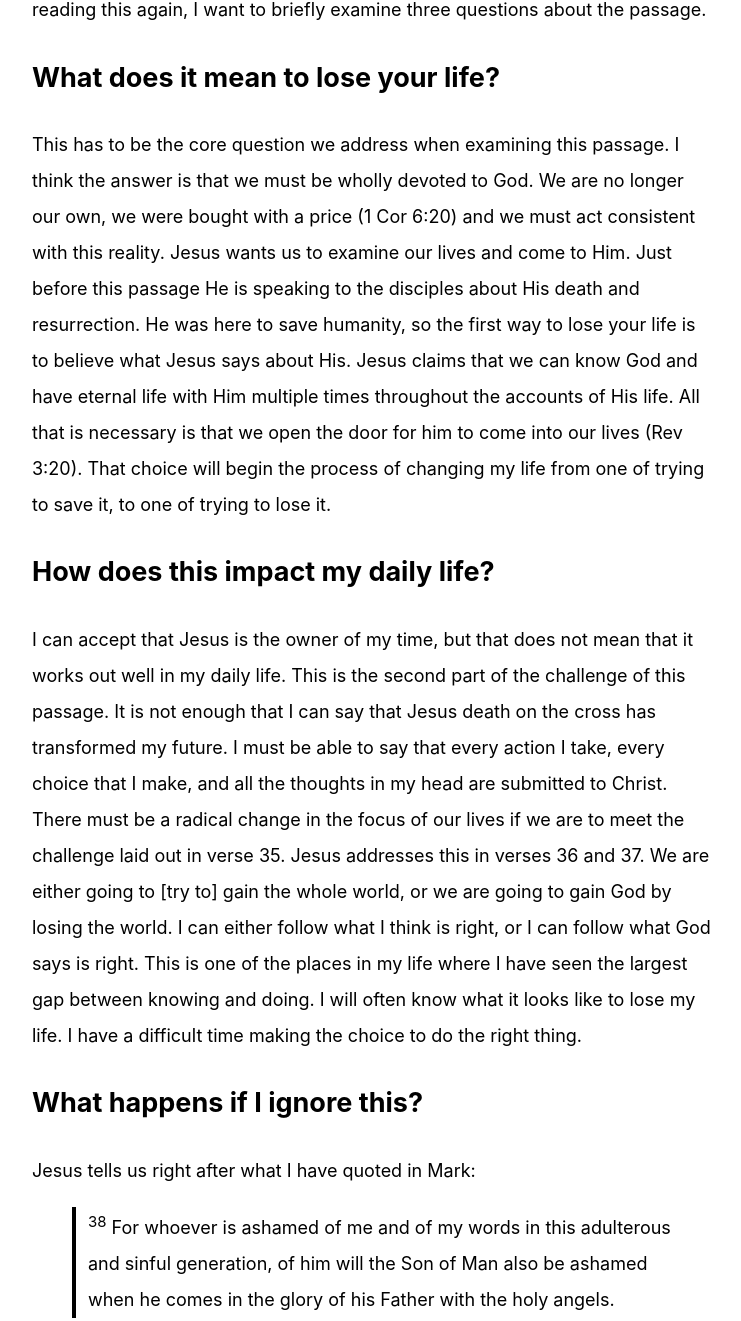
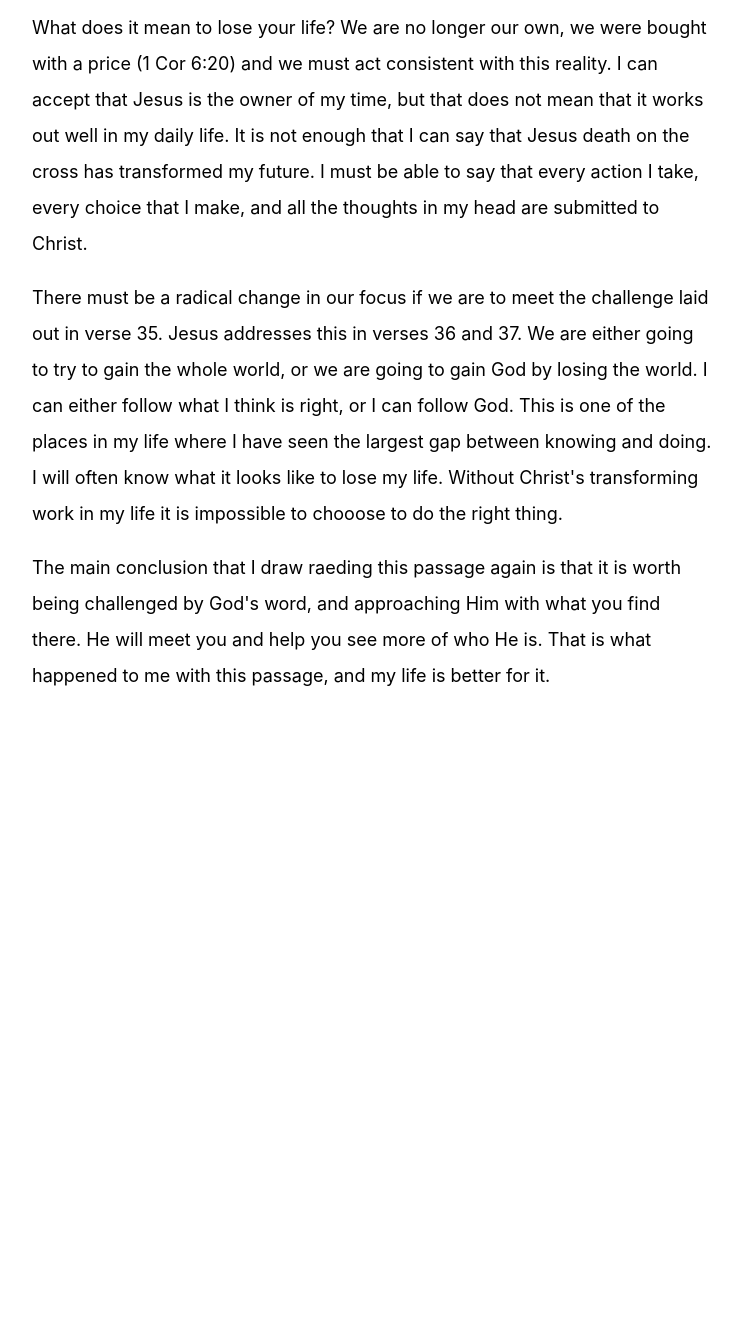
Before and after one commit to jeffesp/jeffesp.github.io, a plain HTML site: page mark8.html in a window 1280 px wide. Shown: the part 693-2014 px from the top of the page, without its empty margins (268-1009 px from the left). After the commit the page ends 1427 px from the top, so only its background shows below. Drawn offline with Linux system fonts and the light colour scheme.

Commit message:
Edited mark8.

```diff
--- a/mark8.html
+++ b/mark8.html
@@ -45,48 +45,28 @@
         means to follow Him. There is no part of my life that He is not asking for, and I was not entirely sure that was
         acceptable. I do not remember exactly how I resolved the tension at that time. I do know that interacting with
         God about the passage was an imporatant part of processing it. I also know that I had a different relationship
-        with God after that, and I am thankful for it. After reading this again, I want to briefly examine three
-        questions about the passage.</p>
-    <h2 id="what-does-it-mean-to-lose-your-life-">What does it mean to lose your life?</h2>
-    <p>This has to be the core question we address when examining this passage. I think the answer is that we must be
-        wholly devoted to God. We are no longer our own, we were bought with a price (1 Cor 6:20) and we must act
-        consistent with this reality. Jesus wants us to examine our lives and come to Him. Just before this passage He
-        is speaking to the disciples about His death and resurrection. He was here to save humanity, so the first way to
-        lose your life is to believe what Jesus says about His. Jesus claims that we can know God and have eternal life
-        with Him multiple times throughout the accounts of His life. All that is necessary is that we open the door for
-        him to come into our lives (Rev
-        3:20). That choice will begin the process of changing my life from one of trying to save it, to one of trying to
-        lose it.</p>
-    <h2 id="how-does-this-impact-my-daily-life-">How does this impact my daily life?</h2>
-    <p>I can accept that Jesus is the owner of my time, but that does not mean that it works out well in my daily life.
-        This is the second part of the challenge of this passage. It is not enough that I can say that Jesus death on
+        with God after that, and I am thankful for it. </p>
+
+    <p>What does it mean to lose your life? We are no longer our own, we were bought with a price (1 Cor 6:20) and we
+        must act
+        consistent with this reality. I can accept that Jesus is the owner of my time, but that does not mean that it
+        works out well in my daily life.
+        It is not enough that I can say that Jesus death on
         the cross has transformed my future. I must be able to say that every action I take, every choice that I make,
-        and all the thoughts in my head are submitted to Christ. There must be a radical change in the focus of our
-        lives if we are to meet the challenge laid out in verse 35. Jesus addresses this in verses 36 and 37. We are
-        either going to [try to] gain the whole world, or we are going to gain God by losing the world. I can either
-        follow what I think is right, or I can follow what God says is right. This is one of the places in my life where
+        and all the thoughts in my head are submitted to Christ. </p>
+
+    <p>
+        There must be a radical change in our focus
+        if we are to meet the challenge laid out in verse 35. Jesus addresses this in verses 36 and 37. We are
+        either going to try to gain the whole world, or we are going to gain God by losing the world. I can either
+        follow what I think is right, or I can follow God. This is one of the places in my life where
         I have seen
-        the largest gap between knowing and doing. I will often know what it looks like to lose my life. I have a
-        difficult time making the choice to do the right thing. </p>
-    <h2 id="what-happens-if-i-ignore-this-">What happens if I ignore this?</h2>
-    <p>Jesus tells us right after what I have quoted in Mark:</p>
-    <blockquote>
-        <p><sup>38</sup> For whoever is ashamed of me and of my words in this adulterous and sinful generation, of him
-            will the Son of Man also be ashamed when he comes in the glory of his Father with the holy angels.</p>
-    </blockquote>
-    <p>This sounds extreme. I was just writing about how choosing to follow Jesus will change my eternity, and here
-        Jesus is saying that He will be ashamed of me if I do not &quot;lose my life&quot;. I do not believe that we
-        need to be worried about eternity. There are plenty of places in God&#39;s word that we can see our eternal
-        security is bought by Christ&#39;s death. What we miss out on instead is the great rewards that come from
-        chosing to give my life to God, rather than following my own path. He has laid out plans for me (Jer 29:10), and
-        will not forsake me (Joshua 1:5). A simple illustration that I see play out in my own home is when that I am
-        often happier when I have been spending time relating with my family, than I am when I pursue my own interests.
-        When I keep relying on Jesus' death on the cross to be my guidance in all situations, then I see changes in how
-        I make choices.
-    </p>
-    <h2 id="conclusions-">Conclusions?</h2>
-    <p>The best conclusion I have is that it is worth being challenged by God&#39;s word, and approaching Him with what
-        you find there. He will meet you and help you see more of who He is. That is what happened to me with this
+        the largest gap between knowing and doing. I will often know what it looks like to lose my life. Without
+        Christ's transforming work in my life it
+        is impossible to chooose to do the right thing. </p>
+
+    <p>The main conclusion that I draw raeding this passage again is that it is worth being challenged by God&#39;s word, and approaching Him with
+        what you find there. He will meet you and help you see more of who He is. That is what happened to me with this
         passage, and my life is better for it.</p>
 </body>
 
```
